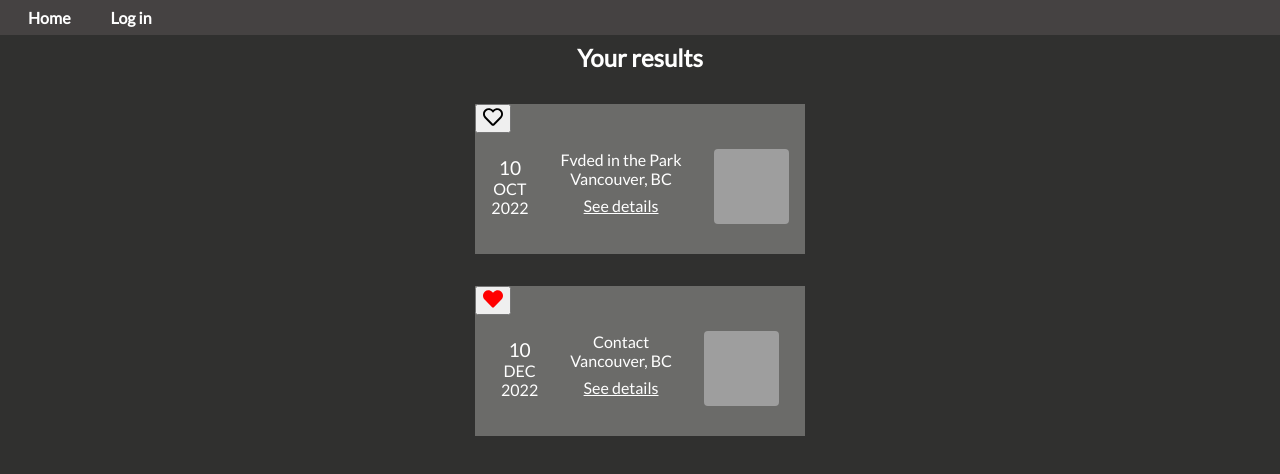
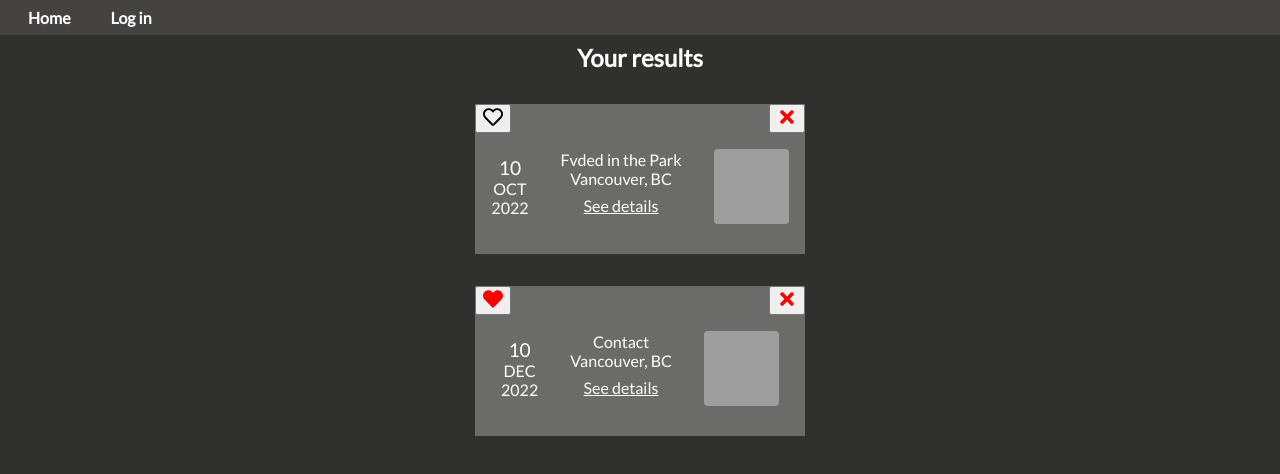
Before and after one commit to azra-l/festival-fanatic, a React (Create React App) app in the folder react-app/: page /results in a window 1280 px wide. Shown: the top 474 px of the page. Built offline with nearby package versions, Linux system fonts and the light colour scheme; grey boxes are pictures that could not be loaded.

Commit message:
added a reducer and button to delete a recommendation by day

```diff
--- a/react-app/src/components/FestivalCard/FestivalCard.css
+++ b/react-app/src/components/FestivalCard/FestivalCard.css
@@ -40,6 +40,15 @@
   color: white;
 }
 
+.btn {
+  display: flex;
+  justify-content: space-between;
+}
+
 .save-btn {
   cursor: pointer;
 }
+
+.delete-btn {
+  cursor: pointer;
+}
--- a/react-app/src/components/FestivalCard/FestivalCard.jsx
+++ b/react-app/src/components/FestivalCard/FestivalCard.jsx
@@ -2,13 +2,13 @@ import React from "react";
 import "./FestivalCard.css";
 import { Link } from "react-router-dom";
 import { useDispatch } from "react-redux";
-import {FaRegHeart, FaHeart } from 'react-icons/fa';
-import { saveFestival } from "../../redux/festivals/reducer";
+import {FaRegHeart, FaHeart, FaTimes} from 'react-icons/fa';
+import {deleteFestival, saveFestival} from "../../redux/festivals/reducer";
 
 export default function FestivalCard({ festival }) {
   const dispatch = useDispatch();
 
-  const { date, name, city, state, img, saved, id } = festival;
+  const { date, name, city, state, img, userDeleted, saved, id } = festival;
   const dateParsed = new Date(date);
 
   // from: https://stackoverflow.com/questions/12246394/how-to-get-month-from-string-in-javascript
@@ -23,11 +23,21 @@ export default function FestivalCard({ festival }) {
     dispatch(saveFestival(id));
   }
 
+  const handleDeleteButtonClick = (e) => {
+    e.preventDefault();
+    dispatch(deleteFestival(id));
+  }
+
   return (
     <div className="festival-card">
-      <button className="save-btn" onClick={handleSaveButtonClick}>
-        { saved ? (<FaHeart color="red" size={20}/>) : <FaRegHeart size={20}/>}
-      </button>
+      <div className="btn">
+        <button className="save-btn" onClick={handleSaveButtonClick}>
+          { saved ? (<FaHeart color="red" size={20}/>) : <FaRegHeart size={20}/>}
+        </button>
+        <button className="delete-btn" onClick={handleDeleteButtonClick}>
+          <FaTimes color="red" size={20}/>
+        </button>
+      </div>
       <div className="festival-information">
         <div className="date-container">
           <div className="festival-day">{day}</div>
--- a/react-app/src/redux/festivals/reducer.js
+++ b/react-app/src/redux/festivals/reducer.js
@@ -16,10 +16,14 @@ const festivalsSlice = createSlice({
             const id = action.payload;
             const festival = state.festivals.find(festival => festival.id === id);
             festival.saved = !festival.saved;
+        },
+        deleteFestival: (state, action) => {
+            const id = action.payload;
+            state.festivals = state.festivals.filter(festival => festival.id !== id);
         }
     }
 
 });
 
-export const {saveFestival} = festivalsSlice.actions;
+export const {saveFestival, deleteFestival} = festivalsSlice.actions;
 export default festivalsSlice.reducer;
```
Also changed, not shown: 1 other file (tests, documents, lock files or other folders).
